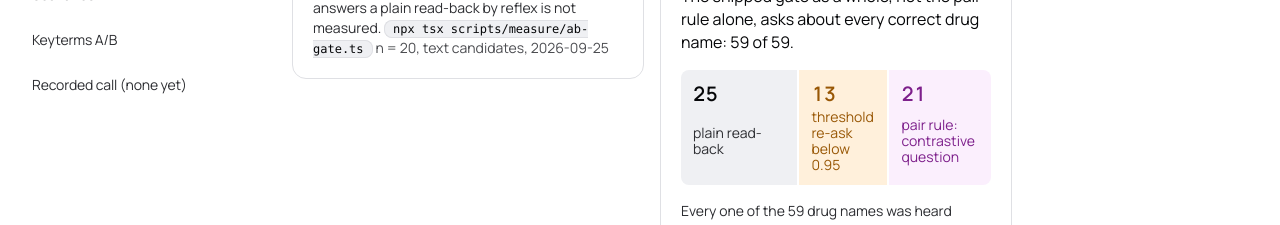
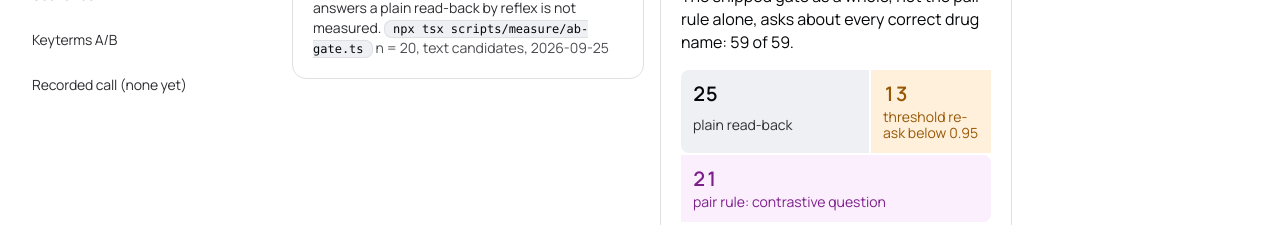
Before and after one commit to GoatWhistle/assemblyai-hack, a Next.js app: page /metrics in a window 1280 px wide. Shown: the part 727-952 px from the top of the page. Built offline with nearby package versions, Linux system fonts and the light colour scheme; no server answers.

Commit message:
Keep the three re-ask shares readable in the metrics cost card

```diff
--- a/src/features/metrics/false-ask-headline/styles.module.css
+++ b/src/features/metrics/false-ask-headline/styles.module.css
@@ -29,6 +29,7 @@
 
 .split {
   display: flex;
+  flex-wrap: wrap;
   gap: 2px;
   min-width: 0;
 }
@@ -37,7 +38,7 @@
   display: grid;
   gap: var(--space-1);
   flex-basis: 0;
-  min-width: 5.5rem;
+  min-width: 7.5rem;
   padding: var(--space-3);
   background-color: var(--surface-sunken);
 }
@@ -68,6 +69,7 @@
 }
 
 .partLabel {
+  text-wrap: balance;
   font-size: var(--text-xs);
   line-height: var(--leading-snug);
   color: var(--text-secondary);
```
